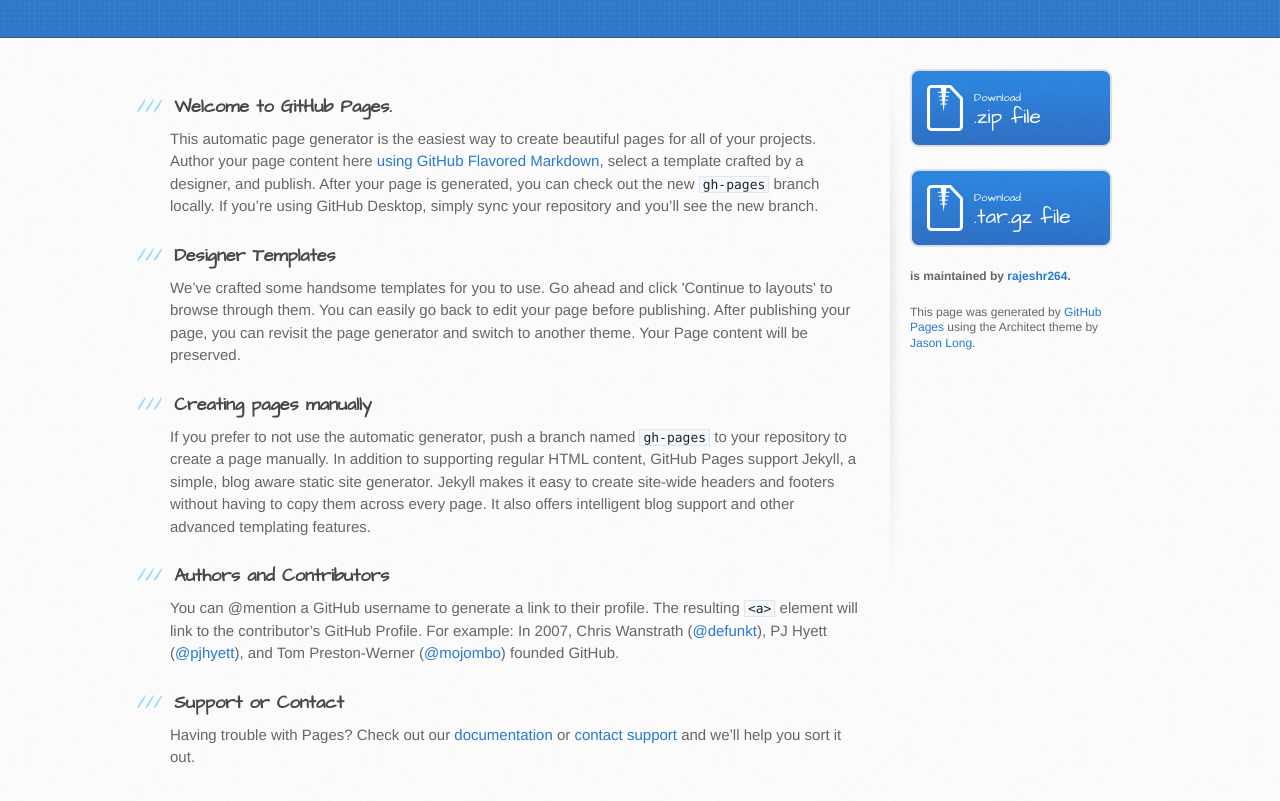
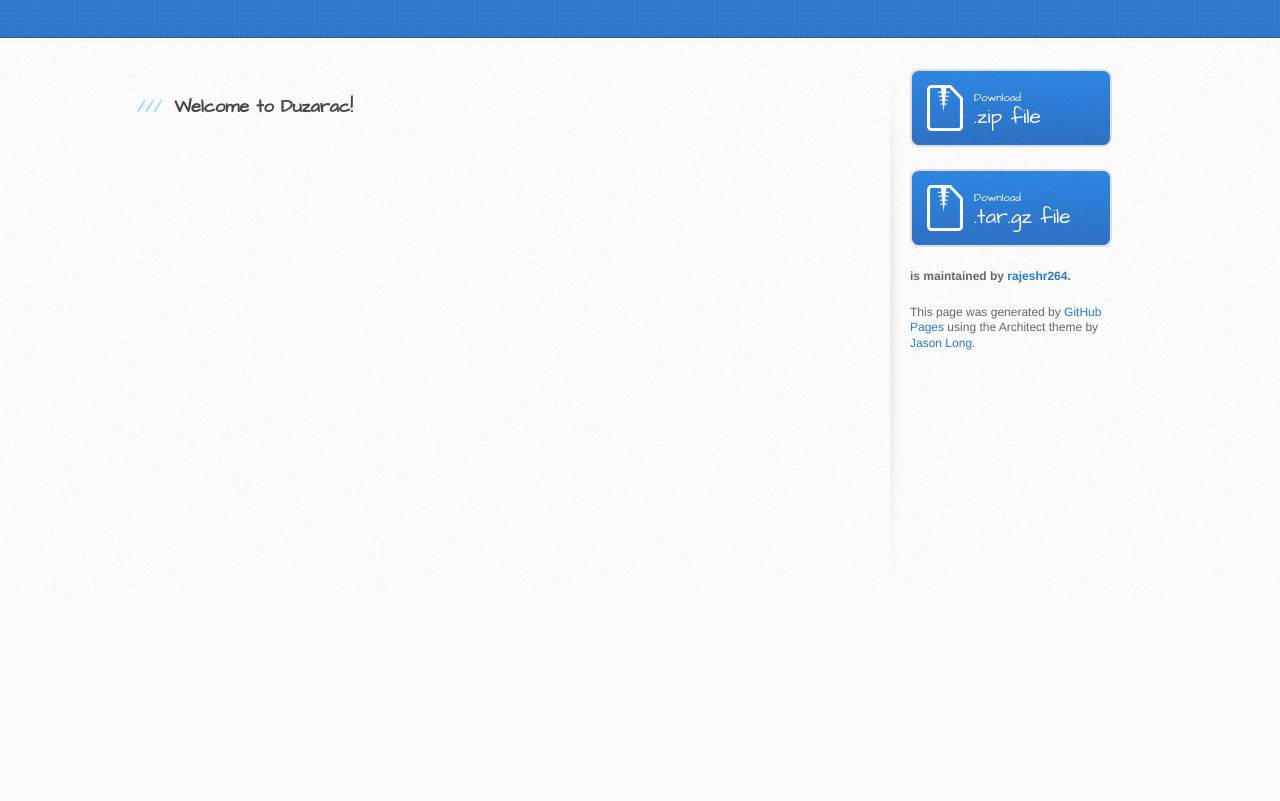
Before and after one commit to rajeshr264/duzafix, a plain HTML site: page index.html in a window 1280 px wide. Shown: the part 197-998 px from the top of the page. After the commit the page ends 800 px from the top, so only its background shows below. Drawn offline with Linux system fonts and the light colour scheme.

```diff
--- a/index.html
+++ b/index.html
@@ -29,29 +29,7 @@
       <div class="inner clearfix">
         <section id="main-content">
           <h3>
-<a id="welcome-to-github-pages" class="anchor" href="#welcome-to-github-pages" aria-hidden="true"><span aria-hidden="true" class="octicon octicon-link"></span></a>Welcome to GitHub Pages.</h3>
-
-<p>This automatic page generator is the easiest way to create beautiful pages for all of your projects. Author your page content here <a href="https://guides.github.com/features/mastering-markdown/">using GitHub Flavored Markdown</a>, select a template crafted by a designer, and publish. After your page is generated, you can check out the new <code>gh-pages</code> branch locally. If you’re using GitHub Desktop, simply sync your repository and you’ll see the new branch.</p>
-
-<h3>
-<a id="designer-templates" class="anchor" href="#designer-templates" aria-hidden="true"><span aria-hidden="true" class="octicon octicon-link"></span></a>Designer Templates</h3>
-
-<p>We’ve crafted some handsome templates for you to use. Go ahead and click 'Continue to layouts' to browse through them. You can easily go back to edit your page before publishing. After publishing your page, you can revisit the page generator and switch to another theme. Your Page content will be preserved.</p>
-
-<h3>
-<a id="creating-pages-manually" class="anchor" href="#creating-pages-manually" aria-hidden="true"><span aria-hidden="true" class="octicon octicon-link"></span></a>Creating pages manually</h3>
-
-<p>If you prefer to not use the automatic generator, push a branch named <code>gh-pages</code> to your repository to create a page manually. In addition to supporting regular HTML content, GitHub Pages support Jekyll, a simple, blog aware static site generator. Jekyll makes it easy to create site-wide headers and footers without having to copy them across every page. It also offers intelligent blog support and other advanced templating features.</p>
-
-<h3>
-<a id="authors-and-contributors" class="anchor" href="#authors-and-contributors" aria-hidden="true"><span aria-hidden="true" class="octicon octicon-link"></span></a>Authors and Contributors</h3>
-
-<p>You can @mention a GitHub username to generate a link to their profile. The resulting <code>&lt;a&gt;</code> element will link to the contributor’s GitHub Profile. For example: In 2007, Chris Wanstrath (<a href="https://github.com/defunkt" class="user-mention">@defunkt</a>), PJ Hyett (<a href="https://github.com/pjhyett" class="user-mention">@pjhyett</a>), and Tom Preston-Werner (<a href="https://github.com/mojombo" class="user-mention">@mojombo</a>) founded GitHub.</p>
-
-<h3>
-<a id="support-or-contact" class="anchor" href="#support-or-contact" aria-hidden="true"><span aria-hidden="true" class="octicon octicon-link"></span></a>Support or Contact</h3>
-
-<p>Having trouble with Pages? Check out our <a href="https://help.github.com/pages">documentation</a> or <a href="https://github.com/contact">contact support</a> and we’ll help you sort it out.</p>
+<a id="welcome-to-duzarac" class="anchor" href="#welcome-to-duzarac" aria-hidden="true"><span aria-hidden="true" class="octicon octicon-link"></span></a>Welcome to Duzarac!</h3>
         </section>
 
         <aside id="sidebar">
```
Also changed, not shown: params.json (+1 -1 lines).
